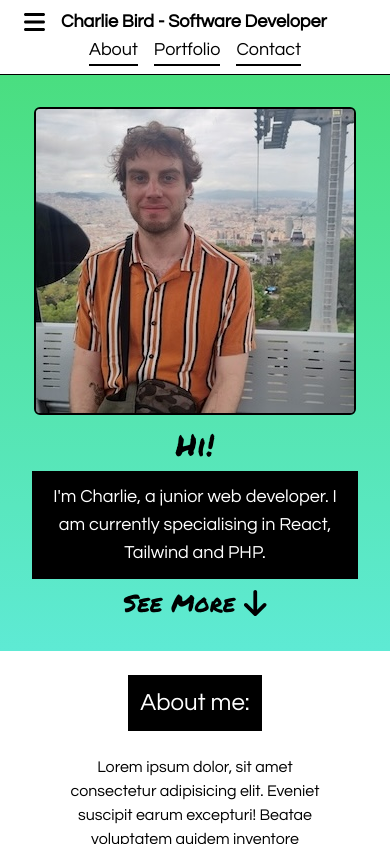
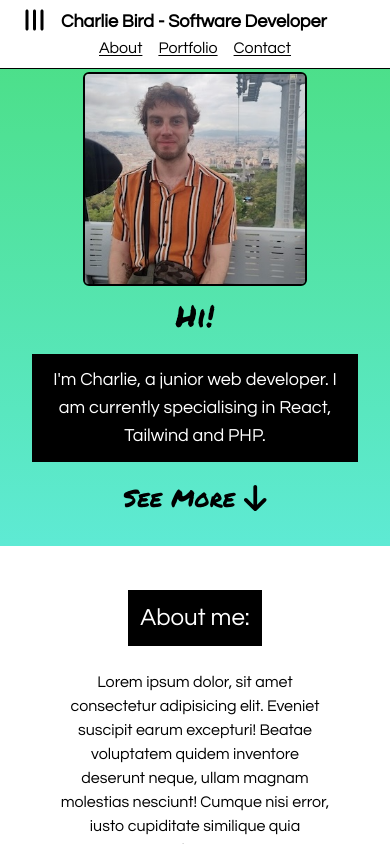
Before and after one commit to cbvvrd/portfolio, a React (Vite) app: page / in a window 390 px wide. Both pictures are taken after a click on the icon 34 px from the left and 22 px from the top of the page. Shown: the top 844 px of the page. Built offline with nearby package versions, Linux system fonts and the light colour scheme.

Commit message:
added tailwind styling for various elements in mobile size

```diff
--- a/src/components/About/index.jsx
+++ b/src/components/About/index.jsx
@@ -2,7 +2,7 @@
 
 function About() {
     return (
-        <div id="about" className="flex flex-col justify-evenly items-center gap-3 mx-12 my-6 border-b border-black font-questrial">
+        <div id="about" className="flex flex-col justify-evenly items-center gap-3 mx-12 my-6 border-b py-5 scroll-mt-20 border-black font-questrial">
             <h2 className="bg-black text-white text-2xl text-center p-3">About me:</h2>
             <div className="text-center p-3 flex flex-col gap-3">
                 <p>Lorem ipsum dolor, sit amet consectetur adipisicing elit. Eveniet suscipit earum excepturi! Beatae voluptatem quidem inventore deserunt neque, ullam magnam molestias nesciunt! Cumque nisi error, iusto cupiditate similique quia adipisci!</p>
--- a/src/components/Contact/index.jsx
+++ b/src/components/Contact/index.jsx
@@ -4,8 +4,8 @@ import { faEnvelope } from '@fortawesome/free-solid-svg-icons';
 
 function Contact() {
     return(
-        <div id="contact" className="flex flex-col justify-evenly items-center gap-3 mx-12 my-6 border-b border-black font-questrial">
-            <div className="flex flex-col justify-evenly items-center gap-3">
+        <div id="contact" className="flex flex-col justify-evenly items-center gap-5 mx-12 my-5 pt-5 font-questrial">
+            <div className="flex flex-col justify-evenly items-center gap-5">
                 <h2 className="bg-black text-white text-2xl text-center p-3">Contact:</h2>
                 <p className="text-center">If you like what you see or have any questions please feel free to contact me. I can be reached using any of the below methods.</p>
             </div>
@@ -14,7 +14,7 @@ function Contact() {
                 <a href="#">Linkedin: <FontAwesomeIcon icon={faLinkedin}/></a>
                 <a href="#">Github: <FontAwesomeIcon icon={faGithub} /></a>
             </div>
-            <span className="text-3xl font-marker">Get in touch!</span>
+            <span className="text-3xl font-marker py-2">Get in touch!</span>
         </div>
     )
 }
--- a/src/components/Footer/index.jsx
+++ b/src/components/Footer/index.jsx
@@ -2,9 +2,11 @@
 
 function Footer() {
     return (
-        <footer className="bg-teal-400 font-questrial">
-            <p>&copy; 2024</p>
-            <a href="#top">Top</a>
+        <footer className="bg-teal-400 font-questrial py-3 scroll-mt-20">
+            <div className="flex justify-between px-4">
+            <p>&copy; Charlie Bird 2025</p>
+            <a href="#top" className="underline underline-offset-2">Top</a>
+            </div>
         </footer>
     )
 }
--- a/src/components/Header/index.jsx
+++ b/src/components/Header/index.jsx
@@ -1,4 +1,4 @@
-import { faBars } from "@fortawesome/free-solid-svg-icons";
+import { faBars, faCircleXmark, faRectangleXmark, faSquareXmark, faX } from "@fortawesome/free-solid-svg-icons";
 import { FontAwesomeIcon } from "@fortawesome/react-fontawesome";
 import { useState } from "react"
 
@@ -12,15 +12,15 @@ function Header() {
     }
 
     return (
-        <header className="bg-white p-2 border-b border-black font-questrial">
-            <div className="flex items-center gap-4 px-4">
-                <FontAwesomeIcon icon={faBars} onClick={toggleMenu} className="text-2xl"/>
-                <h1 className="text-lg font-semibold text-center">Charlie Bird - Software Developer</h1>
+        <header className="bg-white p-2 border-b border-black font-questrial fixed top-0 left-0 right-0">
+            <div className="flex gap-4 px-4">
+                <FontAwesomeIcon icon={faBars} onClick={toggleMenu} className={hiddenLinks ? "text-2xl" : "rotate-90 text-2xl"}/>
+                <h1 className="text-lg font-semibold text-center ">Charlie Bird - Software Developer</h1>
             </div>
-            <nav className={hiddenLinks ? "hidden " : "flex flex-row justify-center gap-4 text-lg"} >
-                <a href="#about" className="border-b-2 border-black hover:text-xl hover:border-b-4 ease-linear duration-100">About</a>
-                <a href="#portfolio" className="border-b-2 border-black hover:text-xl hover:border-b-4 ease-linear duration-100">Portfolio</a>
-                <a href="#contact" className="border-b-2 border-black hover:text-xl hover:border-b-4 ease-linear duration-100">Contact</a>
+            <nav className={hiddenLinks ? "hidden" : "flex flex-row justify-center gap-4"}>
+                <a href="#about" className="underline underline-offset-2 hover:text-lg hover:font-semibold hover:underline-offset-8 ease-linear duration-100">About</a>
+                <a href="#portfolio" className="underline underline-offset-2 hover:text-lg hover:font-semibold hover:underline-offset-8 ease-linear duration-100">Portfolio</a>
+                <a href="#contact" className="underline underline-offset-2 hover:text-lg hover:font-semibold hover:underline-offset-8 ease-linear duration-100">Contact</a>
             </nav>
         </header>
     );
--- a/src/components/Introduction/index.jsx
+++ b/src/components/Introduction/index.jsx
@@ -3,10 +3,10 @@ import { faArrowDown } from '@fortawesome/free-solid-svg-icons'
 
 function Introduction() {
     return (
-        <div className="bg-gradient-to-b from-green-400 to-teal-300">
+        <div className="bg-gradient-to-b from-green-400 to-teal-300 pt-10">
             <div className="flex flex-col justify-evenly items-center gap-3 m-8 font-questrial">
-                <img src="images/me.jpg" alt="A picture of Charlie with a city backdrop" className="border-2 border-black rounded-md"/>
-                <div className="flex flex-col items-center gap-2">
+                <img src="images/me.jpg" alt="A picture of Charlie with a city backdrop" className="border-2 border-black rounded-md w-56"/>
+                <div className="flex flex-col items-center gap-5">
                     <span className="text-3xl font-marker">Hi!</span>
                     <p className="bg-black text-white text-lg text-center p-3">I'm Charlie, a junior web developer. I am currently specialising in React, Tailwind and PHP.</p>
                     <a href="#about" className="text-2xl font-marker">See More <FontAwesomeIcon icon={faArrowDown} size="lg"/> </a>
--- a/src/components/Portfolio/index.jsx
+++ b/src/components/Portfolio/index.jsx
@@ -3,7 +3,7 @@ import PortfolioGallery from "../PortfolioGallery";
 
 function Portfolio() {
     return (
-        <div id="portfolio" className="flex flex-col justify-evenly items-center gap-3 mx-5 my-6 border-b border-black font-questrial">
+        <div id="portfolio" className="flex flex-col justify-evenly items-center gap-4 mx-5 border-b py-5 scroll-mt-20 border-black font-questrial">
             <h2 className="bg-black text-white text-2xl text-center p-3">Portfolio:</h2>
             <p className="text-center">Below are some projects I have worked on.</p>
             <PortfolioGallery />
--- a/src/components/PortfolioGallery/index.jsx
+++ b/src/components/PortfolioGallery/index.jsx
@@ -26,7 +26,7 @@ function PortfolioGallery() {
             {projects.map(project =>
                 <div key={project.id} className="bg-sky-100 py-3 px-5 border border-black rounded-sm">
                     <h3 className="p-1 text-xl font-bold">{project.name}</h3>
-                    <img src={project.img} alt={project.alt_text} onClick={() => {toggleModal(); setProject_id(project.id)}}/>
+                    <img src={project.img} alt={project.alt_text} onClick={() => {toggleModal(); setProject_id(project.id)}} />
                     <div className="flex justify-between p-2">
                         <button onClick={() => {toggleModal(); setProject_id(project.id)}} className="bg-black text-white border border-black px-2 rounded">Info</button>
                         <a href={project.site_link} target="_blank" className="underline underline-offset-4">Live site</a>
```
